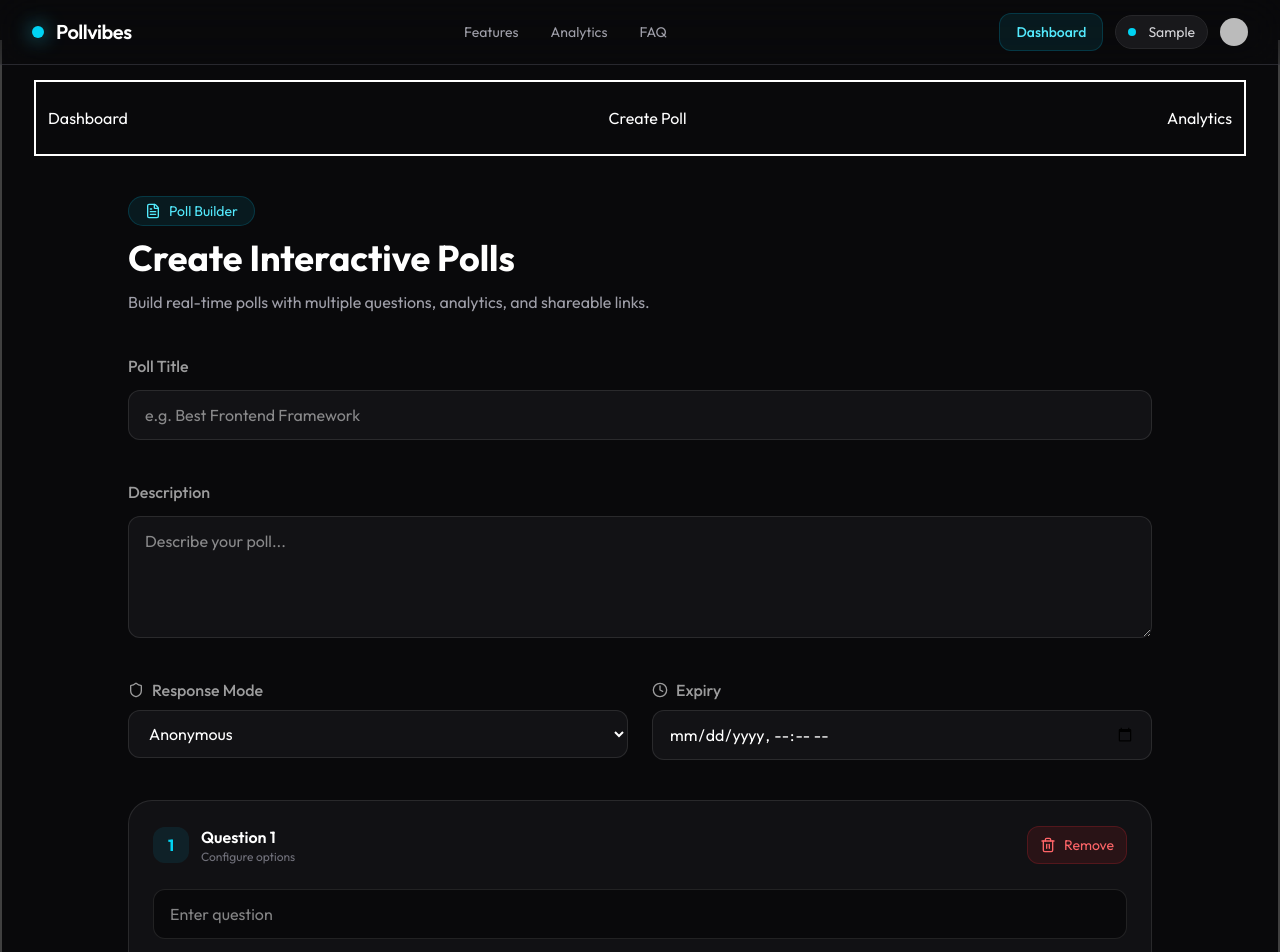
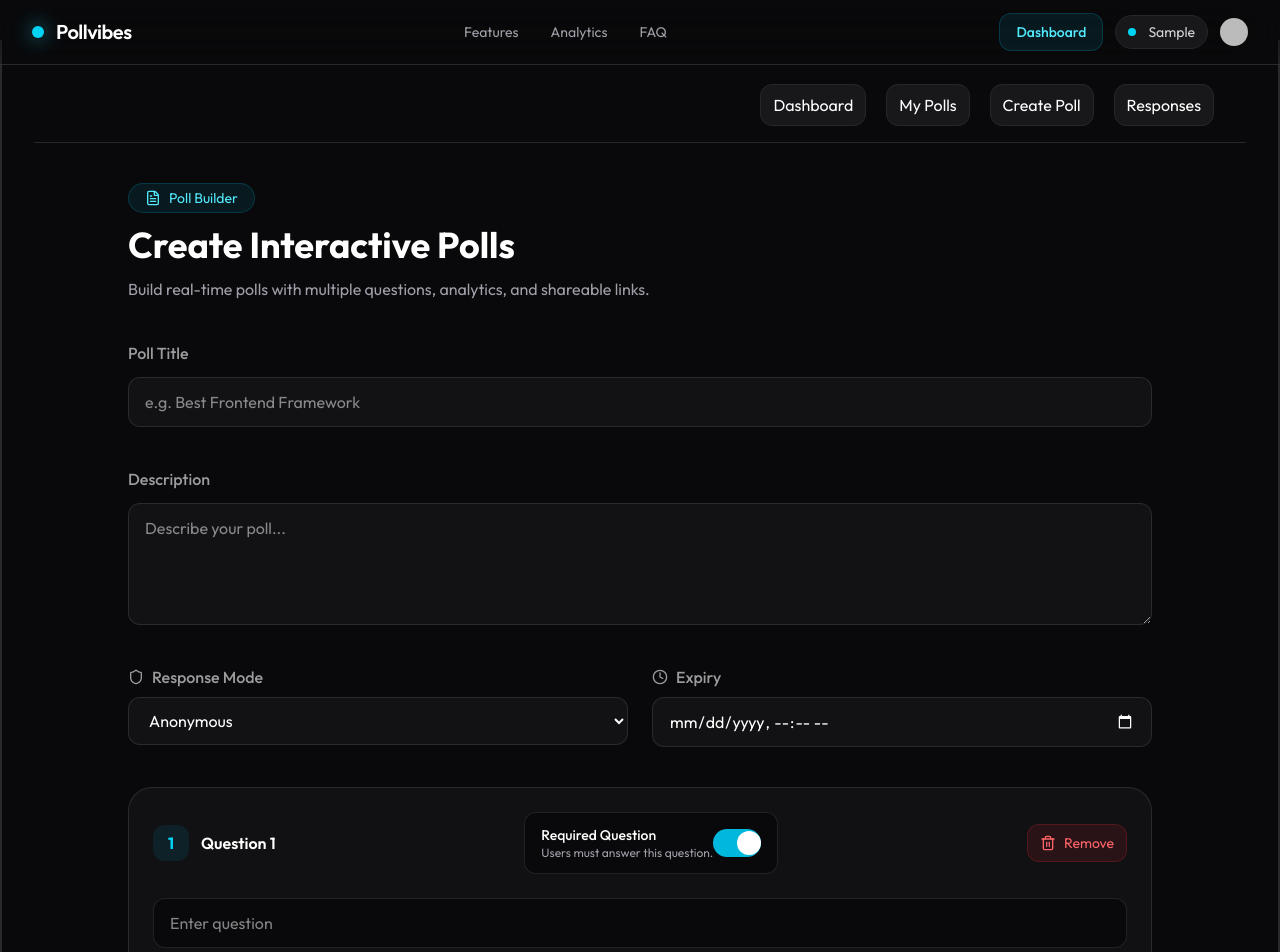
Before and after one commit to Sulochan36/PulseBoard, a React (Vite) app in the folder frontend/: page /dashboard/pollbuilder in a window 1280 px wide. Shown: the top 952 px of the page. Built offline with nearby package versions, Linux system fonts and the light colour scheme; no server answers; sample sign-in values are in the browser's storage; some icons are missing.

Commit message:
feat: update pollbuilder form

```diff
--- a/frontend/package.json
+++ b/frontend/package.json
@@ -16,6 +16,7 @@
     "lucide-react": "^1.3.0",
     "motion": "^12.38.0",
     "react": "^19.2.5",
+    "react-datetime-picker": "^7.0.2",
     "react-dom": "^19.2.5",
     "react-hot-toast": "^2.6.0",
     "react-router-dom": "^7.15.0",
--- a/frontend/src/components/layout/Footer.tsx
+++ b/frontend/src/components/layout/Footer.tsx
@@ -4,9 +4,9 @@ import Container from "../layout/Container";
 
 const Footer = () => {
     return (
-        <footer className="w-full border-t border-zinc-800 py-10 bg-zinc-900">
-            <Container>
-                <div className="flex flex-col gap-6 md:flex-row md:items-center md:justify-between">
+        <footer className="bottom-0 w-full border-t border-zinc-800 bg-zinc-900">
+            <Container className="border-x-2 border-neutral-700/60">
+                <div className="flex flex-col gap-6 md:flex-row md:items-center md:justify-between py-10">
 
                     <div>
                         <h3 className="text-lg font-semibold">
--- a/frontend/src/index.css
+++ b/frontend/src/index.css
@@ -6,3 +6,12 @@ body{
     font-family: "Outfit", sans-serif;
     font-optical-sizing: auto;
 }
+
+.navlink{
+    @apply bg-zinc-900 px-3 py-2 hover:bg-zinc-700 transition-colors duration-200 rounded-xl border border-zinc-800
+}
+
+.datetime-input::-webkit-calendar-picker-indicator {
+    filter: invert(1);
+    cursor: pointer;
+}
--- a/frontend/src/layout/DashboardLayout.tsx
+++ b/frontend/src/layout/DashboardLayout.tsx
@@ -8,25 +8,29 @@ const DashboardLayout = () => {
         <div className='bg-zinc-950 text-white flex flex-col gap-10'>
             <Navbar />
 
-            <Container className='mt-10 border-x-2 border-neutral-700 w-full'>
-            <nav className="border-2 w-full mt-10 text-white flex justify-between items-center gap-10 py-6 px-3">
+            <Container className='mt-10 border-x-2 border-neutral-700/60 w-full'>
+                <nav className="mt-7  text-white flex justify-end items-center gap-5 px-4 sm:px-6 lg:px-8 py-4 border-b border-zinc-800">
 
-                <NavLink to="/dashboard">
+                <NavLink className='navlink' to="/dashboard">
                     Dashboard
                 </NavLink>
 
-                <NavLink to="/dashboard/pollbuilder">
+                <NavLink className='navlink' to="/dashboard/pollscreated">
+                        My Polls
+                </NavLink>
+
+                <NavLink className='navlink' to="/dashboard/pollbuilder">
                     Create Poll
                 </NavLink>
 
-                <NavLink to="/dashboard/analytics">
-                    Analytics
+                <NavLink className='navlink' to="/dashboard/responses">
+                    Responses
                 </NavLink>
 
             </nav>
 
 
-            <main className="grow">
+            <main className="grow min-h-screen">
                 <Outlet />
             </main>
 
--- a/frontend/src/layout/Layout.tsx
+++ b/frontend/src/layout/Layout.tsx
@@ -8,7 +8,7 @@ const Layout = () => {
 
             <Navbar />
 
-            <main className="grow mt-10">
+            <main className="grow mt-10 ">
                 <Outlet />
             </main>
 
--- a/frontend/src/pages/Dashboard.tsx
+++ b/frontend/src/pages/Dashboard.tsx
@@ -31,16 +31,15 @@ const Dashboard = () => {
             {/* TOP GRADIENT */}
             <div className="absolute inset-0 -z-10 overflow-hidden">
 
-                <div className="absolute top-0 left-1/2 h-125 w-[500px] -translate-x-1/2 rounded-full bg-cyan-500/10 blur-3xl" />
+                <div className="absolute top-0 left-1/2 h-125 w-125 -translate-x-1/2 rounded-full bg-cyan-500/10 blur-3xl" />
 
-                <div className="absolute top-40 right-0 h-[300px] w-[300px] rounded-full bg-blue-500/10 blur-3xl" />
+                <div className="absolute top-40 right-0 h-75 w-75 rounded-full bg-blue-500/10 blur-3xl" />
 
             </div>
-            <Container>
 
 
-
-            <section className="max-w-7xl mx-auto px-4 sm:px-6 lg:px-8 py-8">
+            <Container>
+                <section className="px-4 sm:px-6 lg:px-8 py-8">
 
                 {/* HEADER */}
                 <div className="flex flex-col gap-6 lg:flex-row lg:items-center lg:justify-between mb-10">
@@ -75,7 +74,7 @@ const Dashboard = () => {
                     {/* QUICK STATS */}
                     <div className="grid grid-cols-2 gap-4 w-full sm:w-auto">
 
-                        <div className="rounded-2xl border border-zinc-800 bg-zinc-900/70 backdrop-blur-xl px-6 py-5 min-w-[140px]">
+                        <div className="rounded-2xl border border-zinc-800 bg-zinc-900/70 backdrop-blur-xl px-6 py-5 min-w-35">
 
                             <p className="text-zinc-500 text-sm mb-2">
                                 Total Polls
--- a/frontend/src/pages/PollBuilder.tsx
+++ b/frontend/src/pages/PollBuilder.tsx
@@ -1,4 +1,4 @@
-import { useState } from "react";
+import { useState, useRef } from "react";
 import { createPollAPI } from "../services/poll.service";
 import {
     Plus,
@@ -44,6 +44,8 @@ export default function PollBuilder() {
 
     const [loading, setLoading] = useState(false);
     const [createdPollLink, setCreatedPollLink] = useState("");
+
+    const inputRef = useRef<HTMLInputElement>(null);
 
 
 
@@ -96,17 +98,17 @@ export default function PollBuilder() {
     };
 
 
-    // const toggleRequired = (questionIndex: number) => {
-    //     const updatedQuestions = [...formData.questions];
+    const toggleRequired = (questionIndex: number) => {
+        const updatedQuestions = [...formData.questions];
 
-    //     updatedQuestions[questionIndex].required =
-    //         !updatedQuestions[questionIndex].required;
+        updatedQuestions[questionIndex].required =
+            !updatedQuestions[questionIndex].required;
 
-    //     setFormData({
-    //         ...formData,
-    //         questions: updatedQuestions,
-    //     });
-    // };
+        setFormData({
+            ...formData,
+            questions: updatedQuestions,
+        });
+    };
 
 
     const addOption = (questionIndex: number) => {
@@ -241,22 +243,24 @@ export default function PollBuilder() {
                                 onChange={handleBasicChange}
                                 className="w-full rounded-xl border border-white/10 bg-zinc-900/70 px-4 py-3"
                             >
-                                <option value="anonymous">Anonymous</option>
-                                <option value="authenticated">Authenticated</option>
+                                <option className="bg-zinc-900 text-white" value="anonymous">Anonymous</option>
+                                <option className="bg-zinc-900 text-white" value="authenticated">Authenticated</option>
                             </select>
                         </div>
 
-                        <div className="space-y-2">
+                        <div className="space-y-2 text-white">
                             <label className="text-md font-medium text-white/60 flex items-center gap-2">
                                 <Clock size={16} /> Expiry
                             </label>
 
                             <input
+                                ref={inputRef}
                                 type="datetime-local"
                                 name="expiresAt"
                                 value={formData.expiresAt}
                                 onChange={handleBasicChange}
-                                className="w-full rounded-xl border border-white/10 bg-zinc-900/70 px-4 py-3"
+                                onClick={() => inputRef.current?.showPicker?.()}
+                                className="datetime-input w-full text-white rounded-xl border border-white/10 bg-zinc-900/70 px-4 py-3"
                             />
                         </div>
                     </div>
@@ -280,11 +284,28 @@ export default function PollBuilder() {
                                             <h2 className="font-semibold">
                                                 Question {qi + 1}
                                             </h2>
+                                        </div>
+                                    </div>
 
-                                            <p className="text-xs text-zinc-500">
-                                                Configure options
+                                    {/* Required Toggle */}
+                                    <div className="flex items-center justify-between rounded-xl border border-white/10 bg-zinc-950 px-4 py-3">
+                                        <div>
+                                            <p className="text-sm font-medium text-white">Required Question</p>
+                                            <p className="text-xs text-zinc-400">
+                                                Users must answer this question.
                                             </p>
                                         </div>
+
+                                        <button
+                                            type="button"
+                                            onClick={() => toggleRequired(qi)}
+                                            className={`flex items-center cursor-pointer h-7 w-12 rounded-full transition-all duration-500 ${q.required ? "bg-cyan-500 justify-end" : "bg-zinc-700 justify-start"
+                                                }`}
+                                        >
+                                            <span
+                                                className={`h-6 w-6 rounded-full bg-white transition-all duration-500`}
+                                            />
+                                        </button>
                                     </div>
 
                                     <button
--- /dev/null
+++ b/frontend/src/pages/PollsCreated.tsx
@@ -0,0 +1,111 @@
+import React, { useEffect, useState } from 'react'
+import Container from '../components/layout/Container'
+import PollCard from '../components/PollCard'
+import { getMyPollsAPI } from '../services/poll.service';
+
+const PollsCreated = () => {
+        const [polls, setPolls] = useState<any[]>([]);
+        const [loading, setLoading] = useState(true);
+
+
+        const fetchPolls = async () => {
+            try {
+                const res = await getMyPollsAPI();
+                setPolls(res.polls);
+            } catch (err) {
+                console.log(err);
+            } finally {
+                setLoading(false);
+            }
+        };
+
+        useEffect(() => {
+            fetchPolls();
+        }, []);
+
+    return (
+        <Container>
+            <div className='flex flex-col gap-6 '>
+
+                <h1 className="text-4xl sm:text-5xl font-bold tracking-tight">
+
+                    Your Polls
+
+                </h1>
+
+
+            {/* POLLS */}
+
+                {loading ? (
+
+                    <div className="grid gap-6 md:grid-cols-2 xl:grid-cols-3">
+
+                        {[1, 2, 3, 4].map((item) => (
+
+                            <div
+                                key={item}
+                                className="h-56 rounded-3xl border border-zinc-800 bg-zinc-900/50 animate-pulse"
+                            />
+
+                        ))}
+
+                    </div>
+
+                ) : polls.length === 0 ? (
+
+                    <div className="flex flex-col items-center justify-center border border-dashed border-zinc-800 rounded-3xl bg-zinc-900/40 py-24 px-6 text-center">
+
+                        <div className="mb-6 h-20 w-20 rounded-full bg-cyan-500/10 flex items-center justify-center">
+
+                            <div className="h-8 w-8 rounded-full bg-cyan-400" />
+
+                        </div>
+
+                        <h2 className="text-2xl font-semibold mb-3">
+
+                            No polls yet
+
+                        </h2>
+
+                        <p className="max-w-md text-zinc-400">
+
+                            Start creating realtime polls, collect responses,
+                            and visualize audience insights instantly.
+
+                        </p>
+
+                    </div>
+
+                ) : (
+
+                    <div className="grid gap-6 md:grid-cols-2 xl:grid-cols-3">
+
+                        {polls.map((poll) => (
+
+                            <div
+                                key={poll._id}
+                                className="group"
+                            >
+
+                                <div className="transition duration-300 group-hover:-translate-y-1 group-hover:scale-[1.01]">
+
+                                    <PollCard
+                                        poll={poll}
+                                        onRefresh={fetchPolls}
+                                    />
+
+                                </div>
+
+                            </div>
+
+                        ))}
+
+                    </div>
+
+                )}
+            </div>
+        </Container>
+    )
+}
+
+export default PollsCreated
--- /dev/null
+++ b/frontend/src/pages/Responses.tsx
@@ -0,0 +1,9 @@
+import React from 'react'
+
+const Responses = () => {
+    return (
+        <div>Responses</div>
+    )
+}
+
+export default Responses
--- a/frontend/src/router.tsx
+++ b/frontend/src/router.tsx
@@ -16,6 +16,8 @@ import ProtectedRoute from "./ProtectedRoutes"
 import PollDetails from "./pages/PollDetails"
 import PollPage from "./pages/PollPage"
 import PollSuccess from "./pages/PollSuccess"
+import Responses from "./pages/Responses"
+import PollsCreated from "./pages/PollsCreated"
 
 export const router = createBrowserRouter(
     createRoutesFromElements(
@@ -32,6 +34,8 @@ export const router = createBrowserRouter(
                 <Route element={<DashboardLayout />}>
                     <Route path="/dashboard" element={<Dashboard />} />
                     <Route path="/dashboard/pollbuilder" element={<PollBuilder />} />
+                    <Route path="/dashboard/pollscreated" element={<PollsCreated />} />
+                    <Route path="/dashboard/responses" element={<Responses />} />
                     <Route path="/dashboard/poll/:pollId" element={<PollDetails />} />
                     <Route path="/dashboard/poll/:pollId/analytics" element={<PollAnalytics />} />
                 </Route>
```
Also changed, not shown: 1 other file (tests, documents, lock files or other folders).
